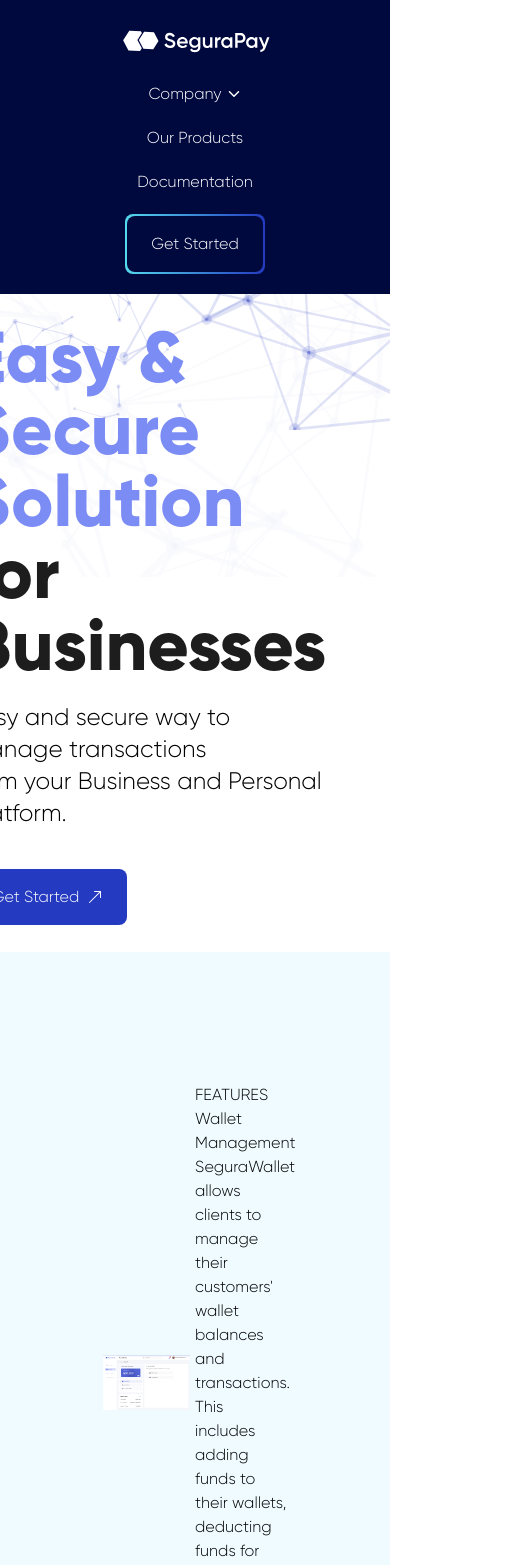
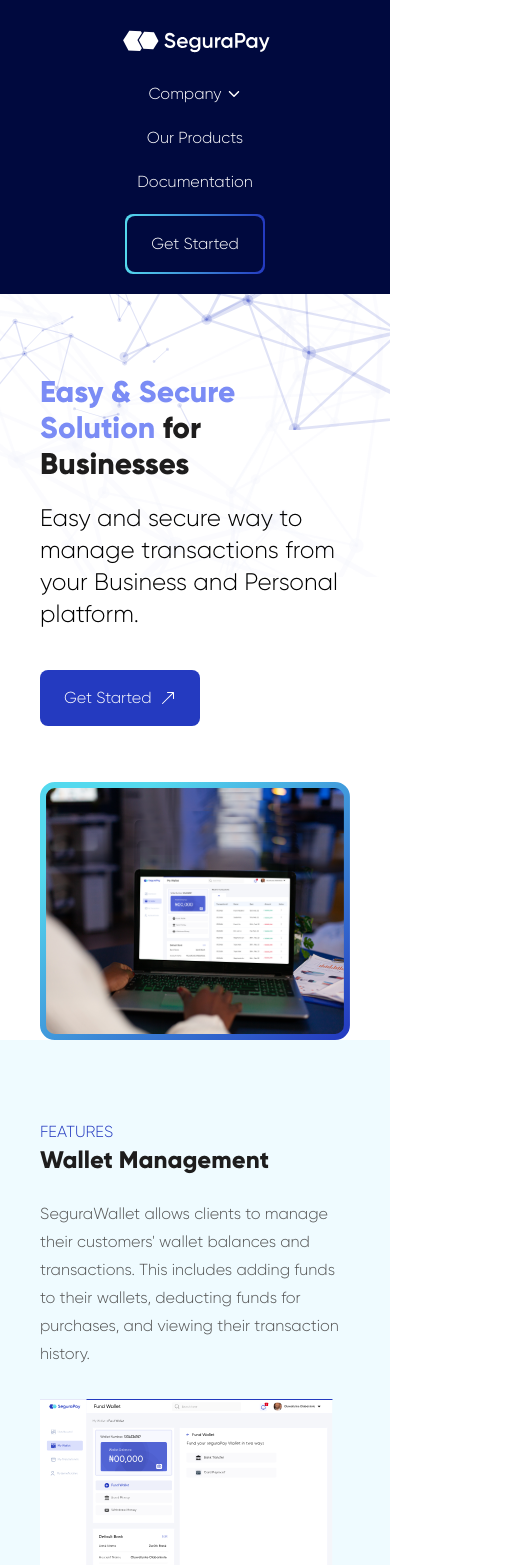
Before and after one commit to pleasantvik/segurapay, a Next.js app: page /products in a window 390 px wide. Shown: the top 1565 px of the page, 531 px wide, since content can reach past the window. Built offline with nearby package versions, Linux system fonts and the light colour scheme.

Commit message:
feat: product page

```diff
--- a/src/components/products/Benefits.tsx
+++ b/src/components/products/Benefits.tsx
@@ -30,38 +30,38 @@
 
 const Benefits = () => {
   return (
-    <div className="h-[1620px] pt-[148px]">
+    <div className="pt-10 nxl:pt-[165px]">
       {/* section header */}
       <div className="text-center mb-[60px]">
         <span className="section-name">BENEFIT</span>
-        <h3 className="section-title leading-[60px]">
-          SeguraWallet offers several benefits <br /> for clients
+        <h3 className="section-title px-10 lg:leading-[60px] lg:w-[835px] lg:ml-[50%] lg:-translate-x-1/2">
+          SeguraWallet offers several benefits for clients
         </h3>
       </div>
 
-      <div className="section-layout pl-[108px] pr-[100px] pb-[128px]">
-        <div>
+      <div className="section-layout px-10 lg:pl-[108px] lg:pr-[100px] pb-[128px]">
+        <div className="flex justify-center">
           <img src="asset/images/FundWallet.svg" alt="fund wallet" />
         </div>
         <div className="">
           {BenefitsData.map((data, index) => {
             const { title, description, icon } = data;
             return (
-              <div className="flex items-start mb-2" key={title}>
-                <div className="-mt-7">
-                  <img src={icon} alt={title} />
+              <div className="flex flex-col items-center lg:flex-row lg:items-start mb-2" key={title}>
+                <div className="">
+                  <img src={icon} alt={title} className=''/>
                 </div>
-                <div className="">
-                  <h4 className="font-bold text-2xl mb-[10px]">{title}</h4>
-                  <p className="section-description w-[423px]">{description}</p>
+                <div className="text-center lg:text-left">
+                  <h4 className="font-bold mb-[10px]">{title}</h4>
+                  <p className="lg:w-[423px]">{description}</p>
                 </div>
               </div>
             );
           })}
         </div>
       </div>
-      <div className="h-[676px] bg-[#EFFBFF] grid grid-cols-2">
-        <div className="h-full pt-[95px] pb-[108px] pl-[105px] pr-[122px]">
+      <div className=" bg-[#EFFBFF] section-layout">
+        <div className="h-full pt-[95px] pb-[108px] pl-10 md:pl-[105px] pr-10 nxl:pr-[122px]">
           <h3 className="section-title">
             Easy Integration & <br /> Secure Transactions
           </h3>
@@ -83,8 +83,8 @@
             </button>
           </div>
         </div>
-        <div className="bg-[#54D9EE] relative">
-            <img src="/asset/images/codePicture.svg" alt="code picture" className="absolute bottom-0 left-[50%] -translate-x-1/2"/>
+        <div className="md:h-full bg-gradient-to-br from-[#54D9EE] to-[#243AC0] relative">
+            <img src="/asset/images/codePicture.svg" alt="code picture" className="lg:absolute lg:bottom-0 lg:left-[50%] ml-[50%] lg:ml-0 -translate-x-1/2"/>
         </div>
       </div>
     </div>
--- a/src/components/products/Features.tsx
+++ b/src/components/products/Features.tsx
@@ -2,13 +2,13 @@
 
 const Features = () => {
   return (
-    <div className="h-[1237px] bg-[#EFFBFF] px-[103px] pt-[131px] pb-[101px]">
+    <div className="bg-[#EFFBFF] px-10 lg:px-[103px] nxl:pt-[131px] pt-20 pb-10 nxl:pb-[101px]">
       {/* feature one */}
-      <div className="grid grid-cols-2 items-center">
-        <div>
+      <div className="section-layout mb-10 lg:mb-0">
+        <div className="order-2 lg:order-1 flex justify-center">
           <img src="/asset/images/FundWallet.svg" alt="fund wallet" />
         </div>
-        <div>
+        <div className="order-1 lg:order-2">
           <span className="section-name">FEATURES</span>
           <h3 className="section-title">Wallet Management</h3>
           <p className="section-description">
@@ -32,14 +32,14 @@
             history, and other relevant information.
           </p>
 
-          <p className="section-description">
+          <p className="section-description mb-10 lg:mb-0">
             Security: SeguraWallet employs high-level security measures to
             ensure the safety of its clients and customers' funds. The service
             uses advanced encryption and secure storage methods to protect
             sensitive data
           </p>
         </div>
-        <div>
+        <div className="flex justify-center">
           <img src="/asset/images/Segurawallet2.svg" alt="" />
         </div>
       </div>
--- a/src/components/products/Hero.tsx
+++ b/src/components/products/Hero.tsx
@@ -1,38 +1,35 @@
-import React from 'react'
+import React from "react";
 import { BsArrowUpRight } from "react-icons/bs";
-
 
 const Hero = () => {
   return (
     <div>
-        <div className="h-[658px] flex justify-center items-center gap-24">
+      <div className="lg:h-[658px] grid grid-cols-1 lg:grid-cols-2 items-center gap-4 px-10 md:px-[103px]">
         <div className="absolute top-0 right-0 -z-10">
           <img src="/asset/images/pattern3.svg" alt="pattern 3" />
         </div>
         <div className="absolute top-0 left-0 -z-10">
           <img src="/asset/images/Pattern4.svg" alt="pattern 4" />
         </div>
-        <div>
-          <h2 className="text-7xl font-semibold mb-5 text-[#1E1D1D]">
-            <span className="text-[#7B8CF5]">Easy & Secure</span>
-            <br />
-            <span className="text-[#7B8CF5]">Solution</span> for <br />{" "}
+        <div className="mt-20 lg:mt-0 mb-10 lg:mb-0">
+          <h2 className="text-3xl md:text-4xl lg:text-5xl xl:7xl font-semibold mb-5 text-[#1E1D1D] xl:w-[511px]">
+            <span className="text-[#7B8CF5]">Easy & Secure Solution</span> for
             Businesses
           </h2>
-          <p className="text-2xl mb-10">
-            Easy and secure way to manage transactions <br /> from your Business
-            and Personal platform.
+          <p className="text-2xl mb-10 leading-8 nxl:w-[542px]">
+            Easy and secure way to manage transactions from your Business and
+            Personal platform.
           </p>
           <button className="flex items-center gap-2 bg-[#243AC0] text-white rounded-lg py-4 px-6">
             Get Started <BsArrowUpRight />
           </button>
         </div>
-        <div>
+        <div className="flex justify-center">
           <img src="/asset/images/Segurawallet.svg" alt="Segura Wallet" />
         </div>
       </div>
     </div>
-  )
-}
+  );
+};
 
-export default Hero
+export default Hero;
--- a/src/styles/globals.css
+++ b/src/styles/globals.css
@@ -63,6 +63,19 @@
   .container {
     @apply px-[3rem] md:px-["4rem"] lg:px-["6rem"] xl:px-["8rem"] mx-auto;
   }
+
+  .section-name{
+    @apply text-[#243AC0] text-base mb-[10px]
+  }
+  .section-layout {
+    @apply grid grid-cols-1 lg:grid-cols-2 items-center gap-4;
+  }
+  .section-title{
+    @apply text-2xl md:text-3xl 2xl:text-5xl text-[#1E1D1D] mb-6 font-semibold;
+  }
+  .section-description{
+    @apply xl:w-[493px] leading-7 text-[#525252];
+  }
 }
 * {
   margin: 0;
--- a/tailwind.config.js
+++ b/tailwind.config.js
@@ -13,6 +13,23 @@
           'conic-gradient(from 180deg at 50% 50%, var(--tw-gradient-stops))',
       },
     },
+    screen: {
+      'sm': '640px',
+        // => @media (min-width: 640px) { ... }
+
+        'md': '768px',
+        // => @media (min-width: 768px) { ... }
+
+        'lg': '1024px',
+        // => @media (min-width: 1024px) { ... }
+
+        'xl': '1280px',
+        // => @media (min-width: 1280px) { ... }
+        'nxl': '1440px',
+
+        '2xl': '1536px',
+    }
   },
+
   plugins: [],
 }
```
